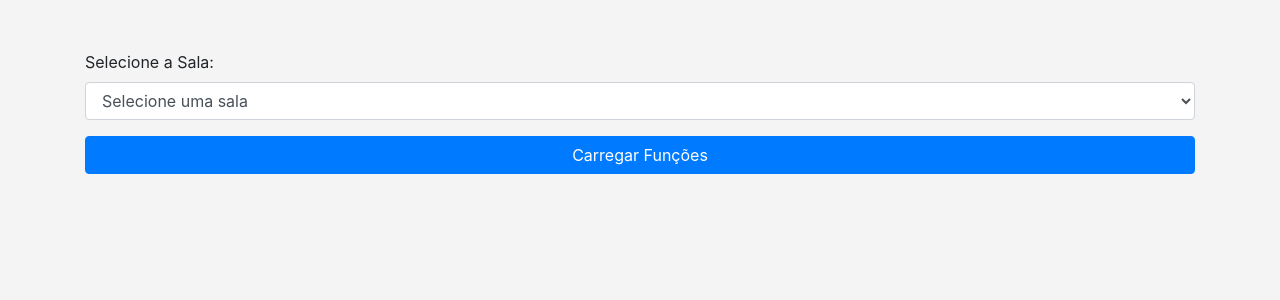
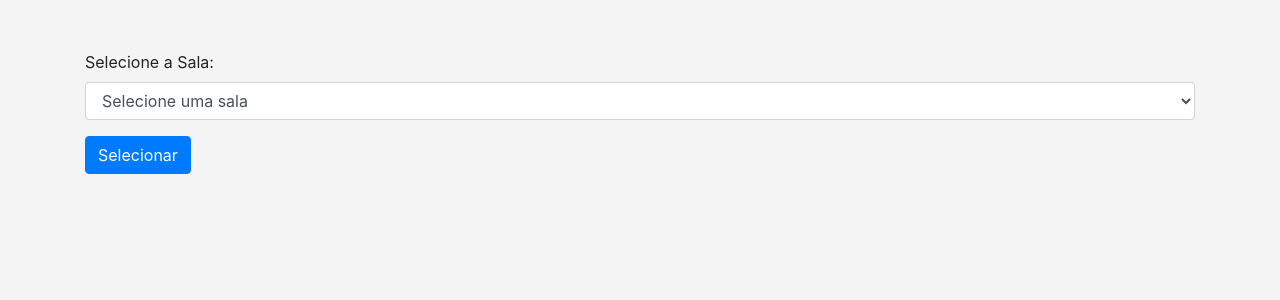
Before and after one commit to PedroHSassii/TCC, a PHP site: page /controle.php in a window 1280 px wide. Shown: the top 300 px of the page. Run offline with PHP 8.4, Linux system fonts and the light colour scheme; a user stored in the database is signed in; tables that the repository leaves empty hold one stand-in row (values such as "Sample post").

Commit message:
220529-5

```diff
--- a/controle.php
+++ b/controle.php
@@ -80,19 +80,19 @@ if ($_SERVER['REQUEST_METHOD'] == 'POST' && isset($_POST['sala_id'])) {
     <div class="container">
 
         <?php if (!$sala_selecionada): ?>
-            <form method="POST" class="mt-4">
+            <form method="POST" class="mb-4">
                 <div class="form-group">
                     <label for="sala_id">Selecione a Sala:</label>
-                    <select name="sala_id" id="sala_id" class="form-control" required>
+                    <select class="form-control" id="sala_id" name="sala_id" required>
                         <option value="">Selecione uma sala</option>
                         <?php foreach ($salas as $sala): ?>
-                            <option value="<?php echo $sala['ambiente_id']; ?>" <?php echo ($sala['ambiente_id'] == $sala_selecionada) ? 'selected' : ''; ?>>
+                            <option value="<?php echo $sala['ambiente_id']; ?>" <?php echo ($sala_selecionada == $sala['ambiente_id']) ? 'selected' : ''; ?>>
                                 <?php echo htmlspecialchars($sala['ambiente_nome']); ?>
                             </option>
                         <?php endforeach; ?>
                     </select>
                 </div>
-                <button type="submit" class="btn btn-primary btn-block">Carregar Funções</button>
+                <button type="submit" class="btn btn-primary">Selecionar</button>
             </form>
 
         <?php else: ?>
@@ -129,6 +129,7 @@ if ($_SERVER['REQUEST_METHOD'] == 'POST' && isset($_POST['sala_id'])) {
     <script src="https://stackpath.bootstrapcdn.com/bootstrap/4.5.2/js/bootstrap.min.js"></script>
     <script>
         function executarAcao(acao, salaId) {
+            console.log(salaId)
             fetch('acao.php', {
                 method: 'POST',
                 headers: {
```
